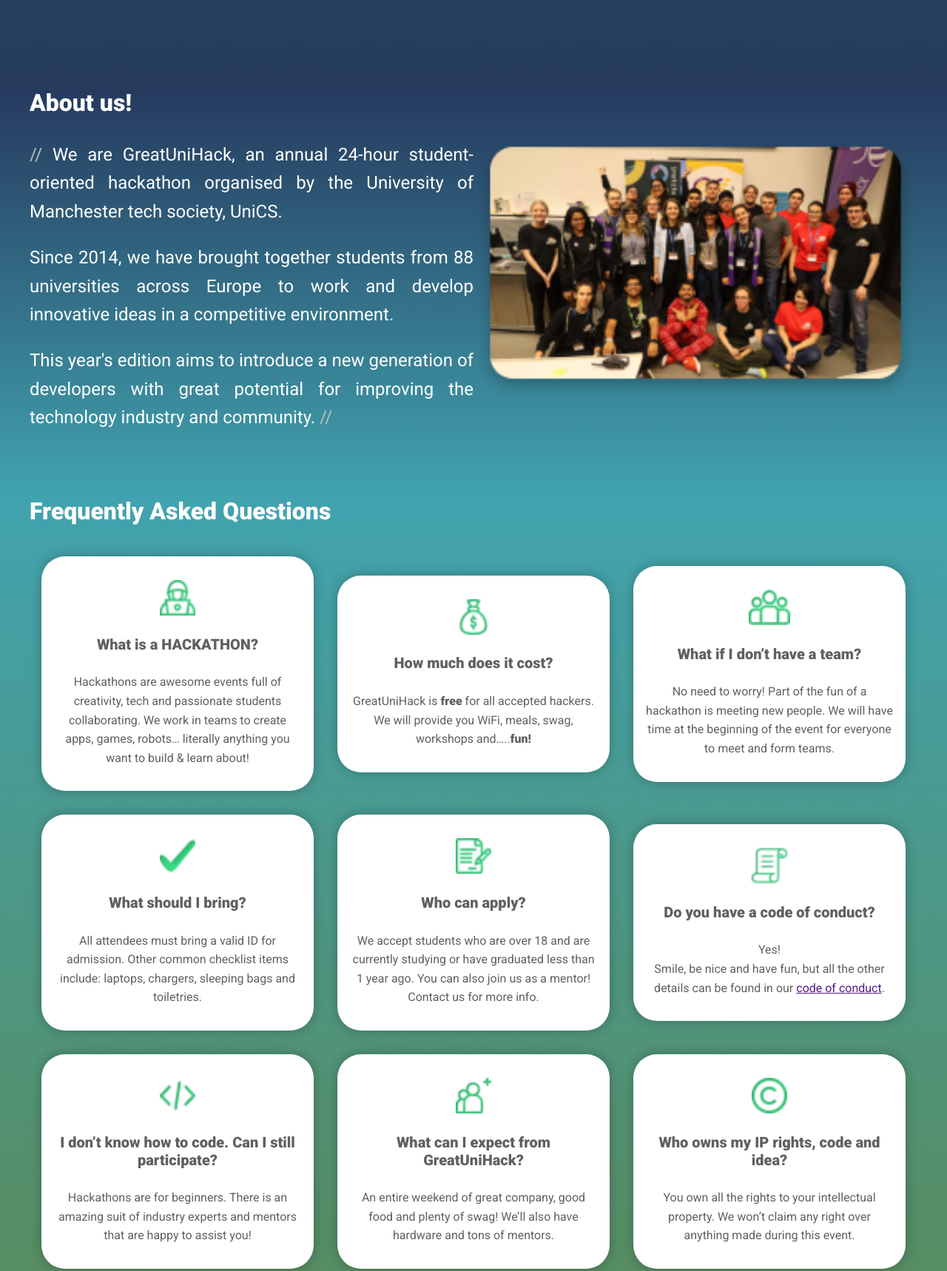
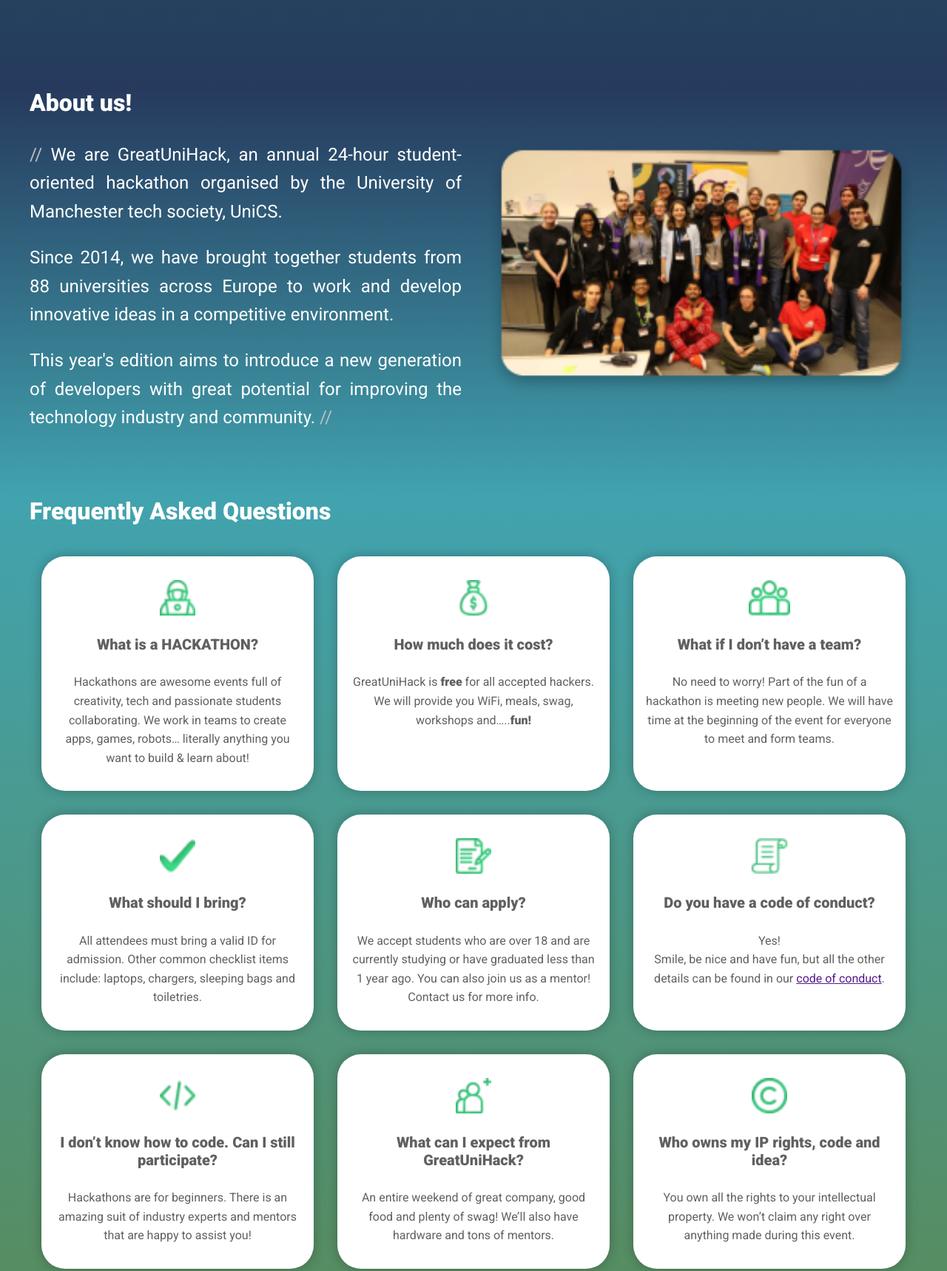
Before and after one commit to greatunihack/2020-greatunihack, a website: page index.html in a window 1280 px wide. Shown: the part 680-2398 px from the top of the page at 74% size. Drawn offline with Linux system fonts and the light colour scheme.

Commit message:
fix: minor fixes

```diff
--- a/css/style.css
+++ b/css/style.css
@@ -46,6 +46,7 @@
 .col2 {
 	display: grid;
 	grid-template-columns: 1fr 1fr;
+	gap: 2em;
 }
 
 header > .container .event-date {
@@ -174,7 +175,6 @@
 #faq article {
 	display: flex;
 	flex-wrap: wrap;
-	align-items: center;
 	justify-content: center;
 }
 
```
